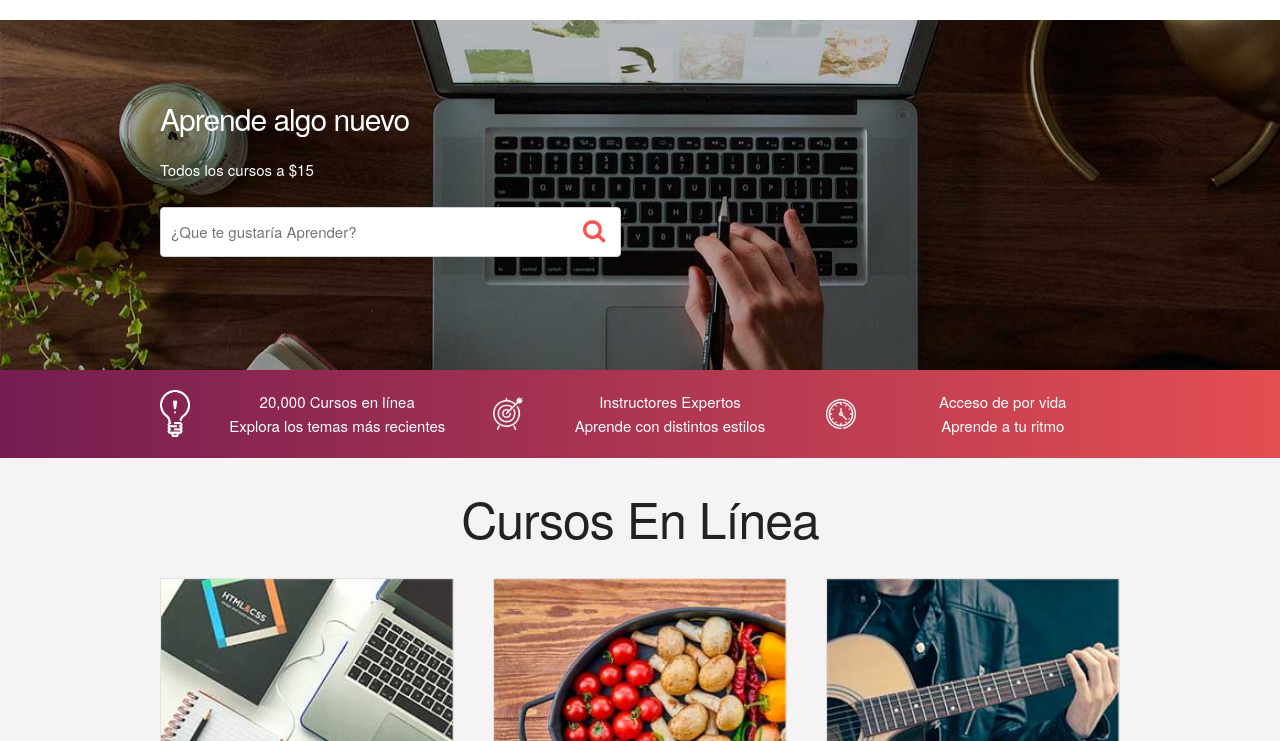
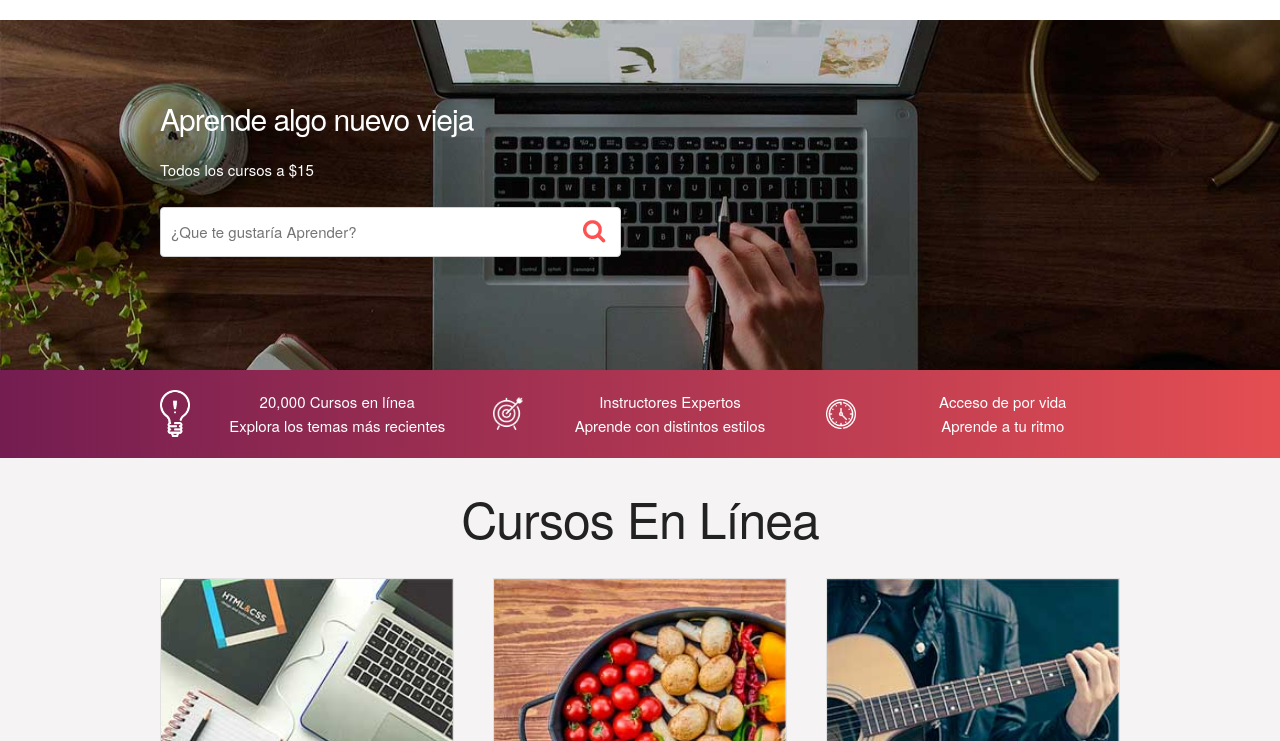
Before and after one commit to GManuelRequena/GManuelRequena.github.io, a plain HTML site: page index.html in a window 1280 px wide. Shown: the part 59-800 px from the top of the page. Drawn offline with Linux system fonts and the light colour scheme.

Commit message:
Update index.html

```diff
--- a/index.html
+++ b/index.html
@@ -50,7 +50,7 @@
             <div class="row">
                     <div class="six columns">
                         <div class="contenido-hero">
-                                <h2>Aprende algo nuevo</h2>
+                                <h2>Aprende algo nuevo vieja</h2>
                                 <p>Todos los cursos a $15</p>
                                 <form action="#" id="busqueda" method="post" class="formulario">
                                     <input class="u-full-width" type="text" placeholder="¿Que te gustaría Aprender?" id="buscador">
```
